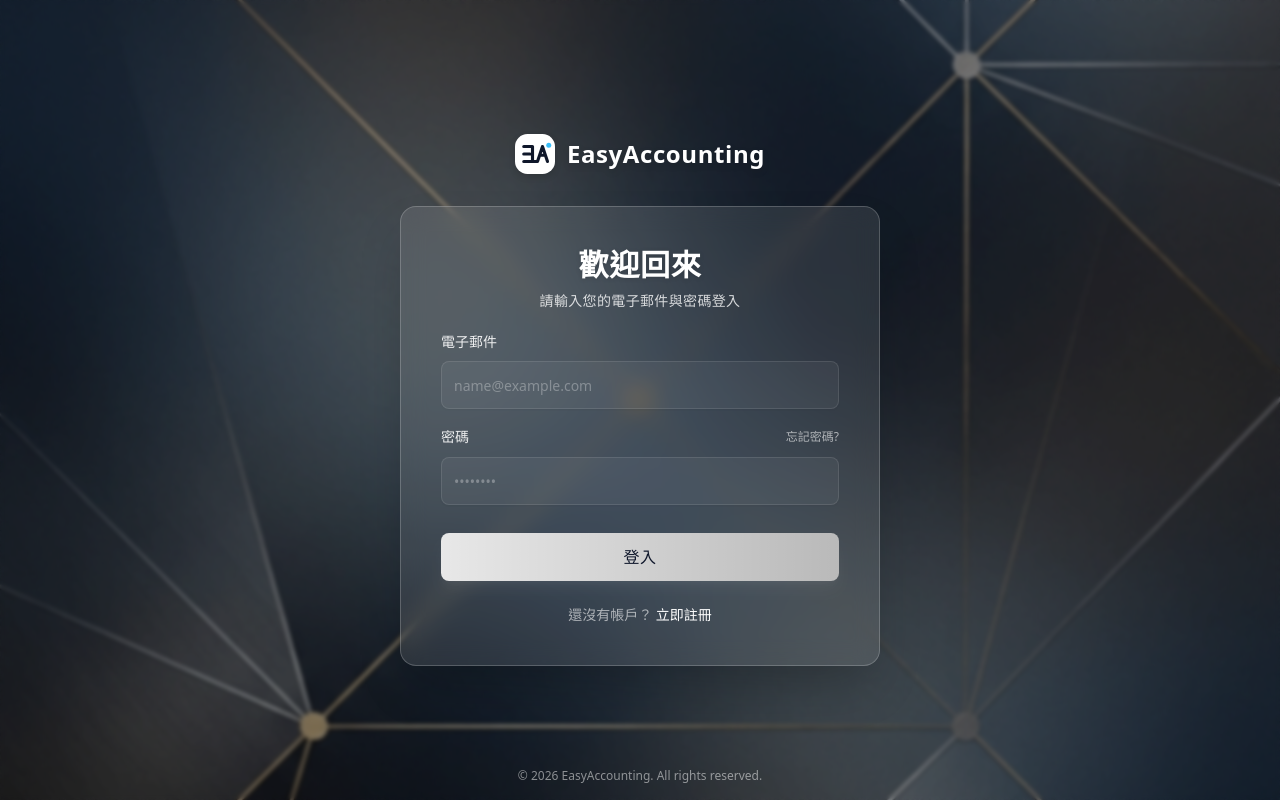
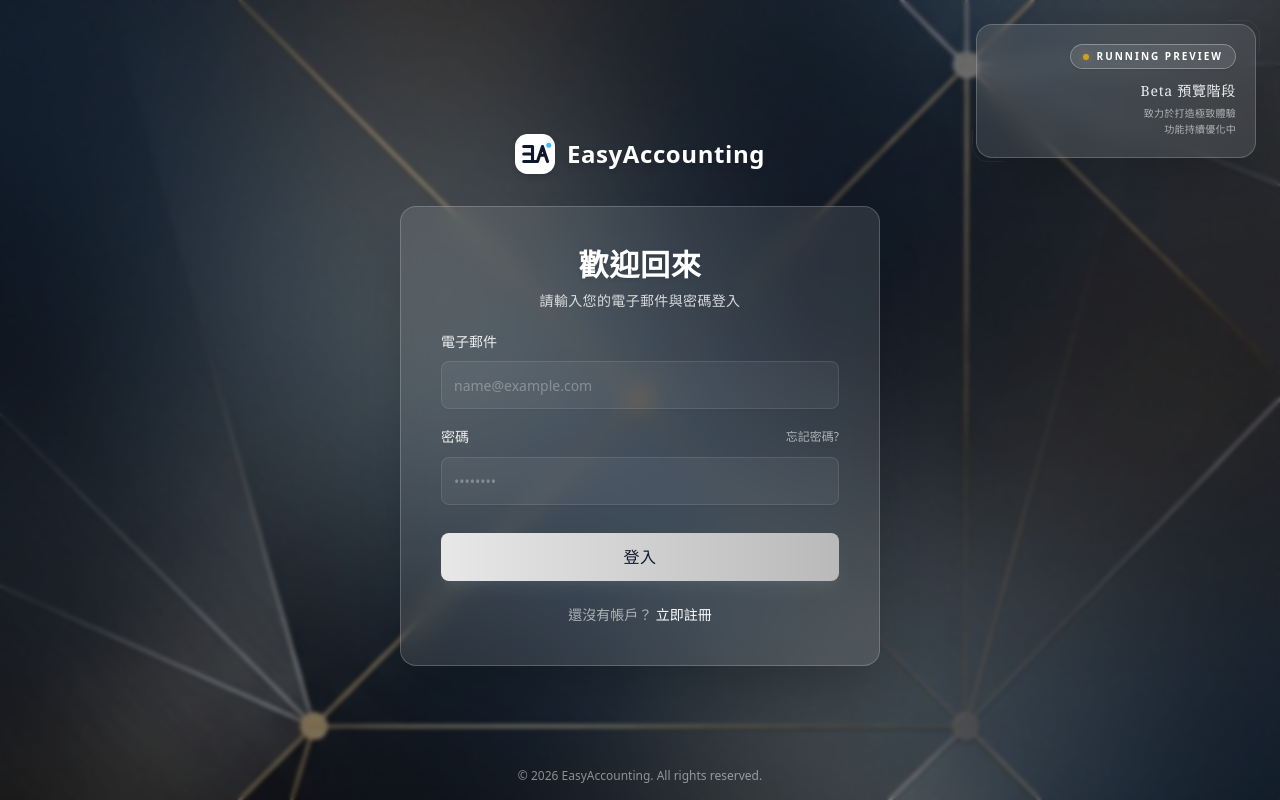
Before and after one commit to BardKidd/EasyAccounting, a Next.js app in the folder apps/frontend/: page /login in a window 1280 px wide. Built offline with nearby package versions, Linux system fonts and the light colour scheme; a web font is replaced by a local one.

Commit message:
feat: 導入 Beta 預覽疊層與重構通知組件，並更新登入頁、預算頁及 Hero 區塊以顯示相關資訊。

```diff
--- a/apps/frontend/src/app/(auth)/login/page.tsx
+++ b/apps/frontend/src/app/(auth)/login/page.tsx
@@ -20,6 +20,7 @@
 import { ElegantLoader } from '@/components/ui/elegant-loader';
 import { apiHandler, simplifyTryCatch } from '@/lib/utils';
 import { toast } from 'sonner';
+import { BetaDesignOverlay } from '@/components/auth/betaDesignOverlay';
 
 export default function LoginPage() {
   const router = useRouter();
@@ -47,6 +48,7 @@
 
   return (
     <>
+      <BetaDesignOverlay />
       {isLoading && <ElegantLoader message="驗證中..." />}
       <div className="w-full bg-white/10 backdrop-blur-md border border-white/20 shadow-2xl rounded-2xl p-8 md:p-10 space-y-6">
         <div className="flex flex-col space-y-2 text-center text-white">
--- a/apps/frontend/src/app/(main)/budgets/page.tsx
+++ b/apps/frontend/src/app/(main)/budgets/page.tsx
@@ -22,6 +22,8 @@
   AlertDialogHeader,
   AlertDialogTitle,
 } from '@/components/ui/alert-dialog';
+
+import { MajorRefactorNotice } from '@/components/majorRefactorNotice';
 
 export default function BudgetsPage() {
   const [budgets, setBudgets] = useState<Budget[]>([]);
@@ -134,6 +136,7 @@
 
   return (
     <Container className="py-8 space-y-8 max-w-[1600px] px-4 md:px-8">
+      <MajorRefactorNotice />
       <div className="flex items-center justify-between">
         <div className="space-y-1">
           <h2 className="text-3xl font-bold tracking-tight bg-linear-to-r from-slate-900 to-slate-700 dark:from-white dark:to-white/60 bg-clip-text text-transparent font-playfair">
--- /dev/null
+++ b/apps/frontend/src/components/auth/betaDesignOverlay.tsx
@@ -0,0 +1,49 @@
+import { ComponentProps } from 'react';
+import { cn } from '@/lib/utils';
+
+interface BetaDesignOverlayProps extends ComponentProps<'div'> {}
+
+export function BetaDesignOverlay({
+  className,
+  ...props
+}: BetaDesignOverlayProps) {
+  return (
+    <div
+      className={cn(
+        'fixed top-6 right-6 z-50 animate-in fade-in slide-in-from-top-4 duration-1000 ease-out',
+        className,
+      )}
+      {...props}
+    >
+      <div className="relative group cursor-default">
+        {/* Glassmorphism Background */}
+        <div className="absolute inset-0 bg-white/10 dark:bg-black/20 backdrop-blur-md rounded-2xl border border-white/20 shadow-2xl transition-all duration-500 group-hover:bg-white/15 dark:group-hover:bg-black/30" />
+
+        {/* Content */}
+        <div className="relative p-5 flex flex-col items-end gap-3 min-w-[280px]">
+          {/* Badge */}
+          <span className="inline-flex items-center gap-2 px-3 py-1 rounded-full border border-white/30 bg-white/10 backdrop-blur-sm text-[10px] font-bold tracking-[0.2em] uppercase text-white shadow-sm">
+            <span className="w-1.5 h-1.5 rounded-full bg-amber-400 animate-pulse shadow-[0_0_8px_rgba(251,191,36,0.5)]" />
+            Running Preview
+          </span>
+
+          {/* Main Text */}
+          <div className="text-right space-y-1">
+            <p className="text-sm font-medium text-white/90 tracking-wider font-serif">
+              Beta 預覽階段
+            </p>
+            <p className="text-[10px] text-white/60 font-light tracking-wide leading-relaxed">
+              致力於打造極致體驗
+              <br />
+              功能持續優化中
+            </p>
+          </div>
+
+          {/* Decorative Elements */}
+          <div className="absolute -bottom-1 -left-1 w-8 h-8 border-b border-l border-white/10 rounded-bl-2xl opacity-50" />
+          <div className="absolute -top-1 -right-1 w-8 h-8 border-t border-r border-white/10 rounded-tr-2xl opacity-50" />
+        </div>
+      </div>
+    </div>
+  );
+}
--- a/apps/frontend/src/components/landing/hero.tsx
+++ b/apps/frontend/src/components/landing/hero.tsx
@@ -15,10 +15,13 @@
       <div className="container relative z-10 mx-auto px-6 md:px-12">
         <div className="flex flex-col items-center text-center max-w-4xl mx-auto space-y-12">
           {/* Status Badge - Minimal & Refined */}
-          <div className="animate-in fade-in slide-in-from-bottom-4 duration-700 ease-out">
+          <div className="animate-in fade-in slide-in-from-bottom-4 duration-700 ease-out flex flex-col items-center gap-3">
             <span className="inline-flex items-center gap-2 px-4 py-1.5 rounded-full border border-slate-300 dark:border-slate-800 bg-white/60 dark:bg-slate-900/50 backdrop-blur-sm text-xs font-medium tracking-widest uppercase text-slate-600 dark:text-slate-400">
               <span className="w-1.5 h-1.5 rounded-full bg-amber-500 animate-pulse" />
               Running Preview
+            </span>
+            <span className="text-xs text-slate-500 dark:text-slate-400 font-light tracking-wide">
+              Beta 預覽階段｜致力於打造極致體驗，功能持續優化中
             </span>
           </div>
 
--- /dev/null
+++ b/apps/frontend/src/components/majorRefactorNotice.tsx
@@ -0,0 +1,14 @@
+import { AlertTriangle } from 'lucide-react';
+
+export function MajorRefactorNotice() {
+  return (
+    <div className="rounded-lg border border-amber-500/50 bg-amber-500/10 p-4 text-amber-900 dark:text-amber-200 mb-6">
+      <div className="flex items-center gap-3">
+        <AlertTriangle className="h-5 w-5 text-amber-600 dark:text-amber-400" />
+        <p className="text-sm font-medium">
+          系統升級與重構進行中｜為提供更穩定的服務，部分功能正進行優化調整
+        </p>
+      </div>
+    </div>
+  );
+}
```
